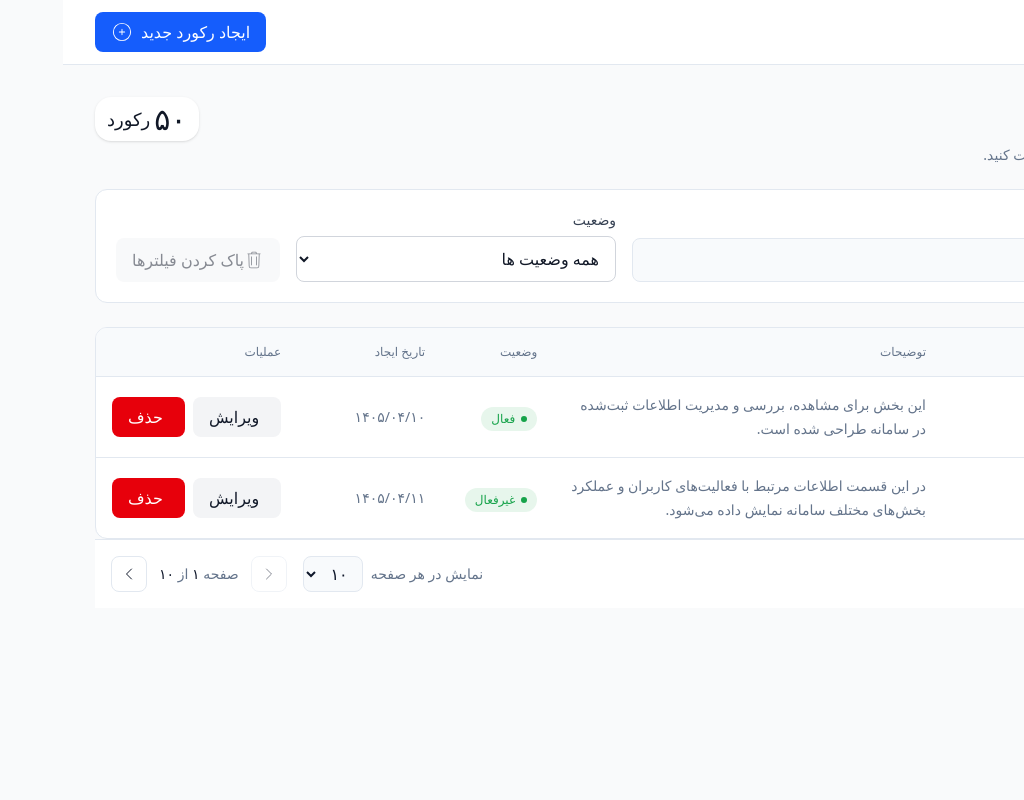
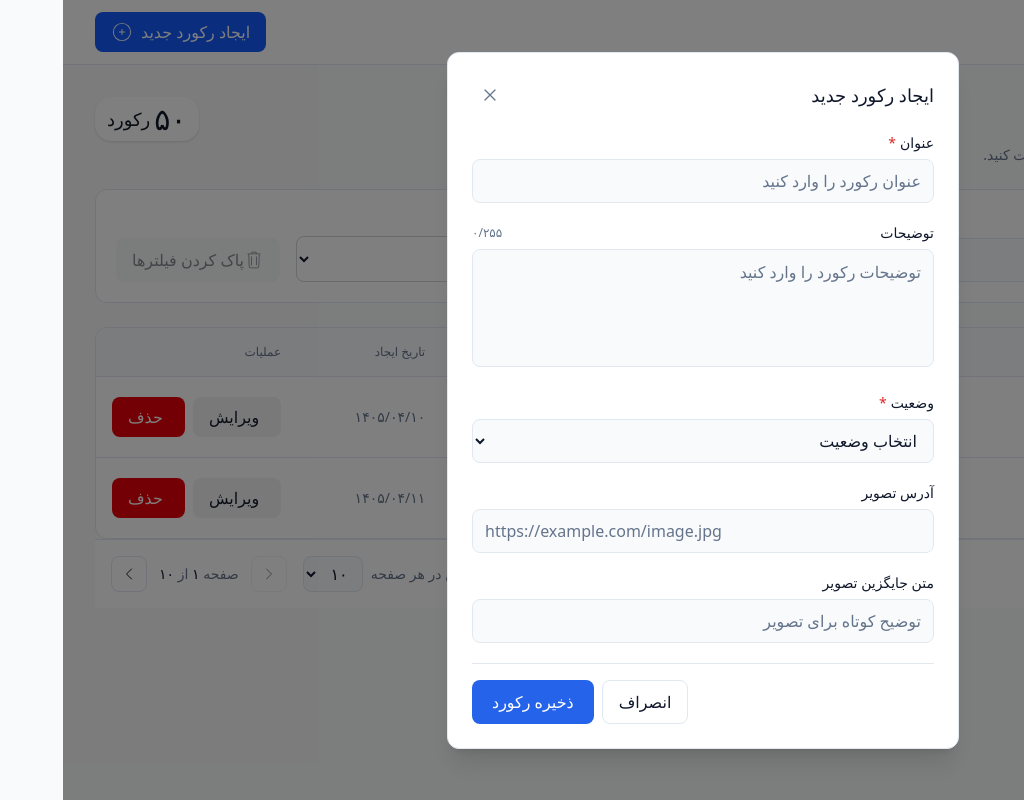
Before and after one commit to vahid-haidary/react-records-management, a React (Vite) app: page / in a window 1280 px wide. Both pictures are taken after a click on the button "ایجاد رکورد جدید". Shown: the whole page, without its empty margins (256-1280 px from the left). Built offline with nearby package versions, Linux system fonts and the light colour scheme; grey boxes are pictures that could not be loaded.

Commit message:
feat(records): add record form modal

```diff
--- a/src/App.tsx
+++ b/src/App.tsx
@@ -1,14 +1,35 @@
+import { useState } from "react";
+
 import { AppLayout } from "./app/layout/app-layout";
 import { RecordsPage } from "./pages/records/RecordsPage";
+import type { RecordFormSchema } from "./features/records/schemas/record-form.schema";
+import { RecordFormModal } from "./features/records/components/record-modals/RecordFormModal";
 
 function App() {
+  const [isCreateModalOpen, setIsCreateModalOpen] = useState(false);
+
   const handleCreateRecord = () => {
-    console.log("Create record");
+    setIsCreateModalOpen(true);
+  };
+
+  const handleCloseCreateModal = () => {
+    setIsCreateModalOpen(false);
+  };
+
+  const handleCreateSubmit = async (values: RecordFormSchema) => {
+    console.log("Create record:", values);
   };
 
   return (
     <AppLayout onCreateRecord={handleCreateRecord}>
       <RecordsPage />
+
+      <RecordFormModal
+        open={isCreateModalOpen}
+        mode="create"
+        onClose={handleCloseCreateModal}
+        onSubmit={handleCreateSubmit}
+      />
     </AppLayout>
   );
 }
--- /dev/null
+++ b/src/features/records/components/record-modals/RecordForm.tsx
@@ -0,0 +1,203 @@
+import { useForm } from "react-hook-form";
+import { zodResolver } from "@hookform/resolvers/zod";
+import {
+  recordFormSchema,
+  type RecordFormSchema,
+} from "../../schemas/record-form.schema";
+
+interface RecordFormProps {
+  onSubmit: (values: RecordFormSchema) => void | Promise<void>;
+  onCancel: () => void;
+  isSubmitting?: boolean;
+  initialValues?: Partial<RecordFormSchema>;
+}
+
+const DEFAULT_VALUES: RecordFormSchema = {
+  title: "",
+  description: "",
+  status: "",
+  imageUrl: "",
+  imageAlt: "",
+};
+
+export function RecordForm({
+  onSubmit,
+  onCancel,
+  isSubmitting = false,
+  initialValues,
+}: RecordFormProps) {
+  const {
+    register,
+    handleSubmit,
+    formState: { errors },
+    watch,
+  } = useForm<RecordFormSchema>({
+    resolver: zodResolver(recordFormSchema),
+    defaultValues: {
+      ...DEFAULT_VALUES,
+      ...initialValues,
+    },
+  });
+
+  const descriptionLength = watch("description")?.length ?? 0;
+
+  return (
+    <form onSubmit={handleSubmit(onSubmit)} className="space-y-5 " noValidate>
+      {/* Title */}
+      <div className="space-y-1.5">
+        <label
+          htmlFor="record-title"
+          className="block text-sm font-medium text-text"
+        >
+          عنوان
+          <span className="mr-1 text-danger" aria-hidden="true">
+            *
+          </span>
+        </label>
+
+        <input
+          id="record-title"
+          type="text"
+          {...register("title")}
+          disabled={isSubmitting}
+          placeholder="عنوان رکورد را وارد کنید"
+          className="h-11 w-full rounded-lg border border-border bg-background px-3 text-sm text-text outline-none transition-colors placeholder:text-text-muted focus:border-primary disabled:cursor-not-allowed disabled:opacity-60"
+        />
+
+        {errors.title && (
+          <p className="text-xs text-danger" role="alert">
+            {errors.title.message}
+          </p>
+        )}
+      </div>
+
+      {/* Description */}
+      <div className="space-y-1.5">
+        <div className="flex items-center justify-between gap-2">
+          <label
+            htmlFor="record-description"
+            className="block text-sm font-medium text-text"
+          >
+            توضیحات
+          </label>
+
+          <span className="text-xs text-text-muted">
+            {descriptionLength.toLocaleString("fa-IR")}/
+            {(255).toLocaleString("fa-IR")}
+          </span>
+        </div>
+
+        <textarea
+          id="record-description"
+          {...register("description")}
+          disabled={isSubmitting}
+          rows={4}
+          maxLength={255}
+          placeholder="توضیحات رکورد را وارد کنید"
+          className="w-full resize-none rounded-lg border border-border bg-background px-3 py-2.5 text-sm leading-6 text-text outline-none transition-colors placeholder:text-text-muted focus:border-primary disabled:cursor-not-allowed disabled:opacity-60"
+        />
+
+        {errors.description && (
+          <p className="text-xs text-danger" role="alert">
+            {errors.description.message}
+          </p>
+        )}
+      </div>
+
+      {/* Status */}
+      <div className="space-y-1.5">
+        <label
+          htmlFor="record-status"
+          className="block text-sm font-medium text-text"
+        >
+          وضعیت
+          <span className="mr-1 text-danger" aria-hidden="true">
+            *
+          </span>
+        </label>
+
+        <select
+          id="record-status"
+          {...register("status")}
+          disabled={isSubmitting}
+          className="h-11 w-full rounded-lg border border-border bg-background px-3 text-sm text-text outline-none transition-colors focus:border-primary disabled:cursor-not-allowed disabled:opacity-60"
+        >
+          <option value="">انتخاب وضعیت</option>
+          <option value="active">فعال</option>
+          <option value="inactive">غیرفعال</option>
+        </select>
+
+        {errors.status && (
+          <p className="text-xs text-danger" role="alert">
+            {errors.status.message}
+          </p>
+        )}
+      </div>
+
+      {/* Image URL */}
+      <div className="space-y-1.5">
+        <label
+          htmlFor="record-image-url"
+          className="block text-sm font-medium text-text"
+        >
+          آدرس تصویر
+        </label>
+
+        <input
+          id="record-image-url"
+          type="url"
+          {...register("imageUrl")}
+          disabled={isSubmitting}
+          placeholder="https://example.com/image.jpg"
+          dir="ltr"
+          className="h-11 w-full rounded-lg border border-border bg-background px-3 text-sm text-text outline-none transition-colors placeholder:text-text-muted focus:border-primary disabled:cursor-not-allowed disabled:opacity-60"
+        />
+
+        {errors.imageUrl && (
+          <p className="text-xs text-danger" role="alert">
+            {errors.imageUrl.message}
+          </p>
+        )}
+      </div>
+
+      {/* Image Alt */}
+      <div className="space-y-1.5">
+        <label
+          htmlFor="record-image-alt"
+          className="block text-sm font-medium text-text"
+        >
+          متن جایگزین تصویر
+        </label>
+
+        <input
+          id="record-image-alt"
+          type="text"
+          {...register("imageAlt")}
+          disabled={isSubmitting}
+          placeholder="توضیح کوتاه برای تصویر"
+          className="h-11 w-full rounded-lg border border-border bg-background px-3 text-sm text-text outline-none transition-colors placeholder:text-text-muted focus:border-primary disabled:cursor-not-allowed disabled:opacity-60"
+        />
+      </div>
+
+      {/* Actions */}
+      <div className="flex flex-col-reverse gap-2 border-t border-border pt-4 sm:flex-row sm:justify-end">
+        <button
+          type="button"
+          onClick={onCancel}
+          disabled={isSubmitting}
+          className="h-11 rounded-lg border border-border px-4 text-sm font-medium text-text transition-colors hover:bg-background disabled:cursor-not-allowed disabled:opacity-60"
+        >
+          انصراف
+        </button>
+
+        <button
+          type="submit"
+          disabled={isSubmitting}
+          className="h-11 rounded-lg bg-primary px-5 text-sm font-medium text-white transition-colors hover:bg-primary/90 disabled:cursor-not-allowed disabled:opacity-60"
+        >
+          {isSubmitting ? "در حال ذخیره..." : "ذخیره رکورد"}
+        </button>
+      </div>
+    </form>
+  );
+}
--- /dev/null
+++ b/src/features/records/components/record-modals/RecordFormModal.tsx
@@ -0,0 +1,34 @@
+import { Modal } from "@/shared/ui/modal";
+import type { RecordFormSchema } from "../../schemas/record-form.schema";
+import { RecordForm } from "./RecordForm";
+
+interface RecordFormModalProps {
+  open: boolean;
+  onClose: () => void;
+  onSubmit: (values: RecordFormSchema) => void | Promise<void>;
+  isSubmitting?: boolean;
+  initialValues?: Partial<RecordFormSchema>;
+  mode?: "create" | "edit";
+}
+
+export function RecordFormModal({
+  open,
+  onClose,
+  onSubmit,
+  isSubmitting = false,
+  initialValues,
+  mode = "create",
+}: RecordFormModalProps) {
+  const title = mode === "create" ? "ایجاد رکورد جدید" : "ویرایش رکورد";
+
+  return (
+    <Modal open={open} title={title} onClose={onClose}>
+      <RecordForm
+        onSubmit={onSubmit}
+        onCancel={onClose}
+        isSubmitting={isSubmitting}
+        initialValues={initialValues}
+      />
+    </Modal>
+  );
+}
--- /dev/null
+++ b/src/features/records/schemas/record-form.schema.ts
@@ -0,0 +1,34 @@
+import { z } from "zod";
+
+export const recordFormSchema = z.object({
+  title: z.string().trim().min(1, "عنوان الزامی است."),
+
+  description: z.string().max(255, "توضیحات نباید بیشتر از ۲۵۵ کاراکتر باشد."),
+
+  status: z.string().trim().min(1, "وضعیت الزامی است."),
+
+  imageUrl: z
+    .string()
+    .trim()
+    .refine(
+      (value) => {
+        if (!value) {
+          return true;
+        }
+
+        try {
+          new URL(value);
+          return true;
+        } catch {
+          return false;
+        }
+      },
+      {
+        message: "آدرس تصویر باید یک URL معتبر باشد.",
+      },
+    ),
+
+  imageAlt: z.string(),
+});
+
+export type RecordFormSchema = z.infer<typeof recordFormSchema>;
--- a/src/index.css
+++ b/src/index.css
@@ -49,6 +49,13 @@
   --color-border: #e2e8f0;
 }
 
+.hide-scrollbar {
+  scrollbar-width: none;
+  -ms-overflow-style: none;
+}
+.hide-scrollbar::-webkit-scrollbar {
+  display: none;
+}
 *,
 *::before,
 *::after {
--- a/src/shared/ui/modal/modal.tsx
+++ b/src/shared/ui/modal/modal.tsx
@@ -1,4 +1,5 @@
-import { useEffect, type ReactNode } from "react";
+import { useEffect, useId, type ReactNode } from "react";
+import { XMarkIcon } from "@heroicons/react/24/outline";
 
 interface ModalProps {
   open: boolean;
@@ -8,8 +9,12 @@ interface ModalProps {
 }
 
 export function Modal({ open, title, children, onClose }: ModalProps) {
+  const titleId = useId();
+
   useEffect(() => {
-    if (!open) return;
+    if (!open) {
+      return;
+    }
 
     const handleKeyDown = (event: KeyboardEvent) => {
       if (event.key === "Escape") {
@@ -33,16 +38,16 @@ export function Modal({ open, title, children, onClose }: ModalProps) {
       className="fixed inset-0 z-50 flex items-center justify-center bg-black/50 p-4"
       role="dialog"
       aria-modal="true"
-      aria-labelledby="modal-title"
+      aria-labelledby={titleId}
       onMouseDown={(event) => {
         if (event.target === event.currentTarget) {
           onClose();
         }
       }}
     >
-      <div className="w-full max-w-lg rounded-xl bg-white p-6 shadow-xl">
-        <div className="mb-5 flex items-center justify-between">
-          <h2 id="modal-title" className="text-lg font-semibold text-gray-900">
+      <div className="max-h-[90vh] hide-scrollbar w-full max-w-lg overflow-y-auto rounded-xl border border-border bg-surface p-5 shadow-xl sm:p-6">
+        <div className="mb-5 flex items-center justify-between gap-4">
+          <h2 id={titleId} className="text-lg font-semibold text-text">
             {title}
           </h2>
 
@@ -50,9 +55,9 @@ export function Modal({ open, title, children, onClose }: ModalProps) {
             type="button"
             onClick={onClose}
             aria-label="بستن"
-            className="rounded-md p-2 text-gray-500 hover:bg-gray-100"
+            className="shrink-0 rounded-lg p-2 text-text-muted transition-colors hover:bg-background hover:text-text"
           >
-            ×
+            <XMarkIcon className="h-5 w-5" aria-hidden="true" />
           </button>
         </div>
 
```
Also changed, not shown: src/features/records/types/record-form.types.ts (added, +7 -0 lines).
